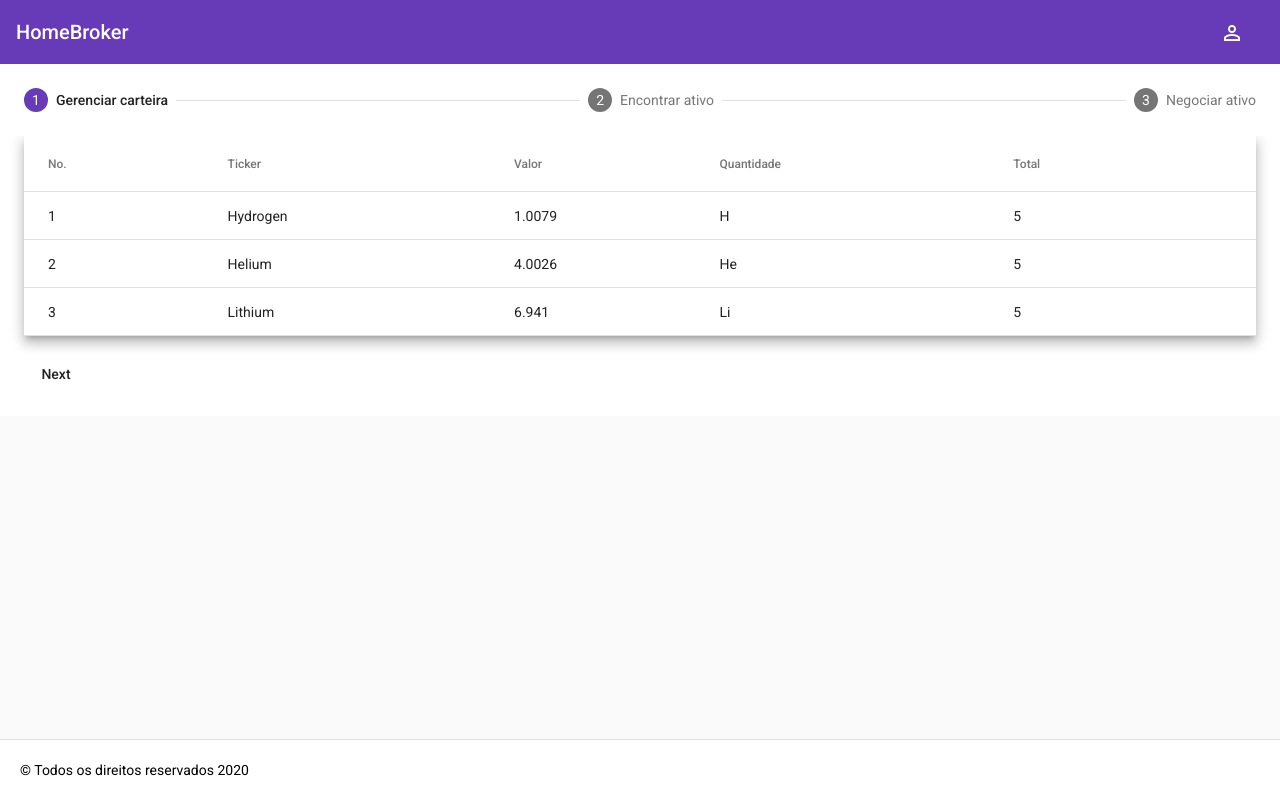
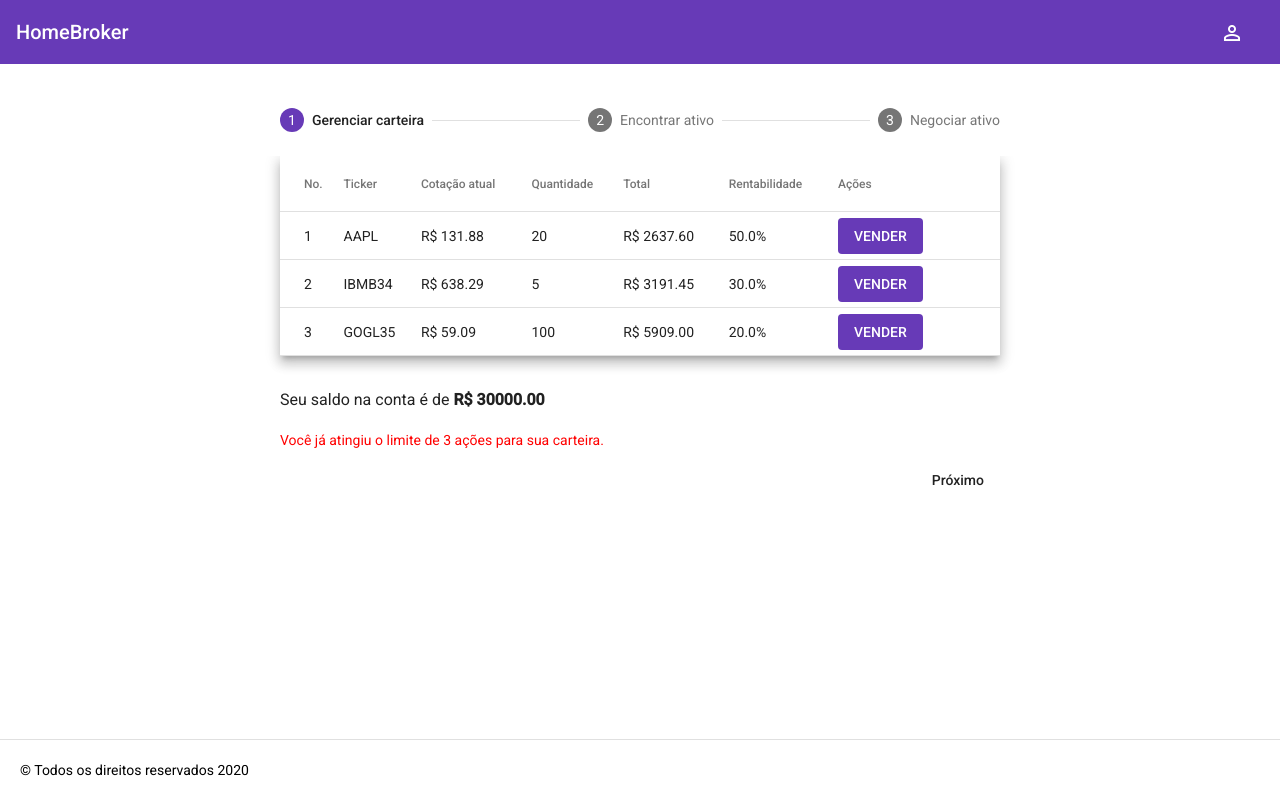
Before and after one commit to renanzulian/web-homebroker, an Angular app: page /buy in a window 1280 px wide. Built offline with nearby package versions, Linux system fonts and the light colour scheme.

Commit message:
finalizando fluxo de compra

```diff
--- a/src/app/layouts/default/default.module.ts
+++ b/src/app/layouts/default/default.module.ts
@@ -20,6 +20,7 @@ import { ToBuyStonksComponent } from 'src/app/modules/wallet/to-buy-stonks/to-bu
 import { FormsModule, ReactiveFormsModule } from '@angular/forms';
 import { BrowserAnimationsModule } from '@angular/platform-browser/animations';
 import { MatStepperModule } from '@angular/material/stepper';
+import { HttpClientModule } from '@angular/common/http';
 
 @NgModule({
   declarations: [
@@ -47,6 +48,7 @@ import { MatStepperModule } from '@angular/material/stepper';
     MatInputModule,
     MatStepperModule,
     MatTableModule,
+    HttpClientModule,
   ],
 })
 export class DefaultModule {}
--- a/src/app/modules/wallet/to-buy-stonks/to-buy-stonks.component.css
+++ b/src/app/modules/wallet/to-buy-stonks/to-buy-stonks.component.css
@@ -1,3 +1,8 @@
 table {
   width: 100%;
 }
+
+mat-horizontal-stepper {
+  padding: 20px 20% 0px 20%;
+  height: 100%;
+}
--- a/src/app/modules/wallet/to-buy-stonks/to-buy-stonks.component.html
+++ b/src/app/modules/wallet/to-buy-stonks/to-buy-stonks.component.html
@@ -1,5 +1,5 @@
 <mat-horizontal-stepper [linear]="isLinear" #stepper>
-  <mat-step>
+  <mat-step [completed]="dataSource.length < 3">
     <ng-template matStepLabel>Gerenciar carteira</ng-template>
     <table mat-table [dataSource]="dataSource" class="mat-elevation-z8">
       <!--- Note that these columns can be defined in any order.
@@ -19,8 +19,10 @@
 
       <!-- Weight Column -->
       <ng-container matColumnDef="value">
-        <th mat-header-cell *matHeaderCellDef>Valor</th>
-        <td mat-cell *matCellDef="let element">{{ element.value }}</td>
+        <th mat-header-cell *matHeaderCellDef>Cotação atual</th>
+        <td mat-cell *matCellDef="let element">
+          R$ {{ element.value.toFixed(2) }}
+        </td>
       </ng-container>
 
       <!-- Symbol Column -->
@@ -31,17 +33,46 @@
 
       <ng-container matColumnDef="total">
         <th mat-header-cell *matHeaderCellDef>Total</th>
-        <td mat-cell *matCellDef="let element">{{ element.total }}</td>
+        <td mat-cell *matCellDef="let element">
+          R$ {{ element.total.toFixed(2) }}
+        </td>
+      </ng-container>
+
+      <ng-container matColumnDef="profit">
+        <th mat-header-cell *matHeaderCellDef>Rentabilidade</th>
+        <td mat-cell *matCellDef="let element">
+          {{ (element.profit * 100).toFixed(1) }}%
+        </td>
+      </ng-container>
+
+      <ng-container matColumnDef="actions">
+        <th mat-header-cell *matHeaderCellDef>Ações</th>
+        <td mat-cell *matCellDef="let element">
+          <button
+            mat-flat-button
+            color="primary"
+            (click)="toSellStonks(element.ticker)"
+          >
+            VENDER
+          </button>
+        </td>
       </ng-container>
 
       <tr mat-header-row *matHeaderRowDef="displayedColumns"></tr>
       <tr mat-row *matRowDef="let row; columns: displayedColumns"></tr>
     </table>
-    <div style="padding-top: 20px;">
-      <button mat-button matStepperNext>Next</button>
+    <div style="padding-top: 30px">
+      <h3>
+        Seu saldo na conta é de <strong>R$ {{ estate.toFixed(2) }}</strong>
+      </h3>
+      <p *ngIf="dataSource.length >= 3" style="color: red">
+        Você já atingiu o limite de 3 ações para sua carteira.
+      </p>
+      <button style="float: right;" mat-button matStepperNext>Próximo</button>
+
     </div>
   </mat-step>
-  <mat-step [stepControl]="stonksFinderForm">
+  <mat-step [completed]="tickerToBuy.ticker !== ''">
     <form [formGroup]="stonksFinderForm">
       <ng-template matStepLabel>Encontrar ativo</ng-template>
       <mat-form-field>
@@ -53,18 +84,52 @@
           required
         />
       </mat-form-field>
-      <div>
-        <button mat-button matStepperPrevious>Back</button>
-        <button mat-button matStepperNext>Next</button>
+      <button style="margin-left: 10px" mat-button (click)="findTicker()">
+        ENCONTRAR
+      </button>
+      <p>
+        Nomenclatura da ação (ticker):
+        {{ tickerToBuy.ticker || "Nenhum valor encontrado" }}
+      </p>
+      <p>
+        Nome da empresa: {{ tickerToBuy.name || "Nenhum valor encontrado" }}
+      </p>
+      <div style="padding-top: 30px;">
+        <button mat-button matStepperPrevious>Voltar</button>
+        <button style="float: right;"  mat-button matStepperNext>Próximo</button>
       </div>
     </form>
   </mat-step>
-  <mat-step>
-    <ng-template matStepLabel>Negociar ativo</ng-template>
-    <p>You are now done.</p>
+  <mat-step [stepControl]="stonksTraderForm">
+    <form [formGroup]="stonksTraderForm">
+      <ng-template matStepLabel>Negociar ativo</ng-template>
+      <p><strong></strong> {{ tickerToBuy.name }}</p>
+      <p><strong>Ticker:</strong> {{ tickerToBuy.ticker }}</p>
+      <p><strong>Cotação da ação:</strong> $ {{ tickerToBuy.currentValue }}</p>
+      <p>
+        <strong>Data da ultima consulta:</strong>
+        {{ tickerToBuy.lastTimeRefreshed }}
+      </p>
+      <p>
+        <strong>Descrição da empresa:</strong> {{ tickerToBuy.description }}
+      </p>
+      <mat-form-field>
+        <mat-label>Quantidade</mat-label>
+        <input
+          type="number"
+          matInput
+          formControlName="value"
+          placeholder="Ex: 10"
+          required
+        />
+      </mat-form-field>
+      <h3>
+        <strong>Valor total: $ {{ getTotalPrice() }}</strong>
+      </h3>
+    </form>
     <div>
-      <button mat-button matStepperPrevious>Back</button>
-      <button mat-button (click)="stepper.reset()">Reset</button>
+      <button mat-button matStepperPrevious>Voltar</button>
+      <button style="float: right;"  mat-button (click)="stepper.reset()">Finalizar</button>
     </div>
   </mat-step>
 </mat-horizontal-stepper>
--- a/src/app/modules/wallet/to-buy-stonks/to-buy-stonks.component.ts
+++ b/src/app/modules/wallet/to-buy-stonks/to-buy-stonks.component.ts
@@ -1,10 +1,34 @@
 import { Component, OnInit } from '@angular/core';
 import { FormBuilder, FormGroup, Validators } from '@angular/forms';
+import { HttpClient } from '@angular/common/http';
 
-const ELEMENT_DATA = [
-  { position: 1, ticker: 'Hydrogen', value: 1.0079, quantity: 'H', total: 5.00 },
-  { position: 2, ticker: 'Helium', value: 4.0026, quantity: 'He', total: 5.00 },
-  { position: 3, ticker: 'Lithium', value: 6.941, quantity: 'Li', total: 5.00 },
+const MEU_PATRIMONIO = 30000;
+
+const MINHA_CARTEIRA = [
+  {
+    position: 1,
+    ticker: 'AAPL',
+    value: 131.88,
+    quantity: 20,
+    total: 2637.6,
+    profit: 0.5,
+  },
+  {
+    position: 2,
+    ticker: 'IBMB34',
+    value: 638.29,
+    quantity: 5,
+    total: 3191.45,
+    profit: 0.3,
+  },
+  {
+    position: 3,
+    ticker: 'GOGL35',
+    value: 59.09,
+    quantity: 100,
+    total: 5909.0,
+    profit: 0.2,
+  },
 ];
 
 @Component({
@@ -15,16 +39,95 @@ const ELEMENT_DATA = [
 export class ToBuyStonksComponent implements OnInit {
   isLinear = true;
   stonksFinderForm: FormGroup;
+  stonksTraderForm: FormGroup;
+  tickerToBuy = {
+    ticker: '',
+    name: '',
+    lastTimeRefreshed: '',
+    currentValue: 0,
+    description: '',
+  };
 
-  displayedColumns: string[] = ['position', 'ticker', 'value', 'quantity', 'total'];
-  dataSource = ELEMENT_DATA;
+  displayedColumns: string[] = [
+    'position',
+    'ticker',
+    'value',
+    'quantity',
+    'total',
+    'profit',
+    'actions',
+  ];
+  dataSource = MINHA_CARTEIRA;
+  estate = MEU_PATRIMONIO;
 
-  constructor(private _formBuilder: FormBuilder) {}
+  constructor(private _formBuilder: FormBuilder, private http: HttpClient) {}
 
   ngOnInit() {
     this.stonksFinderForm = this._formBuilder.group({
       ticker: ['', Validators.required],
     });
 
+    this.stonksTraderForm = this._formBuilder.group({
+      ticker: ['', Validators.required],
+      value: [1, Validators.required],
+    });
+  }
+
+  toSellStonks(ticker: string) {
+    const stonksToBeSold = this.dataSource
+      .filter((stonks) => stonks.ticker === ticker)
+      .pop();
+    this.estate += stonksToBeSold.total;
+    this.dataSource = this.dataSource.filter(
+      (stonks) => stonks !== stonksToBeSold
+    );
+  }
+
+  findTicker() {
+    const tickerToSearch = this.stonksFinderForm.get('ticker').value;
+    if (tickerToSearch) {
+      this.http
+        .get(
+          `https://www.alphavantage.co/query?function=SYMBOL_SEARCH&keywords=${tickerToSearch}&apikey=KDHDQ1SL8QJT0ALN`
+        )
+        .subscribe((result) => {
+          const stonks =
+            result['bestMatches']
+              .filter((element) => element['4. region'] === 'United States')
+              .shift() || {};
+          this.tickerToBuy = {
+            name: stonks['2. name'] || '',
+            ticker: stonks['1. symbol'] || '',
+            lastTimeRefreshed: '',
+            currentValue: 0,
+            description: '',
+          };
+          if (this.tickerToBuy.name !== '') {
+            this.findTickerDetails(this.tickerToBuy.ticker);
+          }
+          console.log(this.tickerToBuy);
+        });
+    }
+  }
+
+  findTickerDetails(ticker: string) {
+    this.http
+      .get(
+        `https://www.alphavantage.co/query?symbol=${ticker}&function=TIME_SERIES_DAILY&apikey=KDHDQ1SL8QJT0ALN`
+      )
+      .subscribe((result) => {
+        this.tickerToBuy.lastTimeRefreshed =
+          result['Meta Data']['3. Last Refreshed'];
+        this.tickerToBuy.currentValue =
+          Number(result['Time Series (Daily)'][this.tickerToBuy.lastTimeRefreshed]['4. close']);
+      });
+
+    this.http.get(`https://www.alphavantage.co/query?function=OVERVIEW&symbol=${ticker}&apikey=KDHDQ1SL8QJT0ALN`).subscribe((result) => {
+      this.tickerToBuy.description = result['Description'];
+    });
+  }
+
+  getTotalPrice() {
+    return (this.stonksTraderForm.get('value').value * this.tickerToBuy.currentValue).toFixed(2)
   }
 }
```
